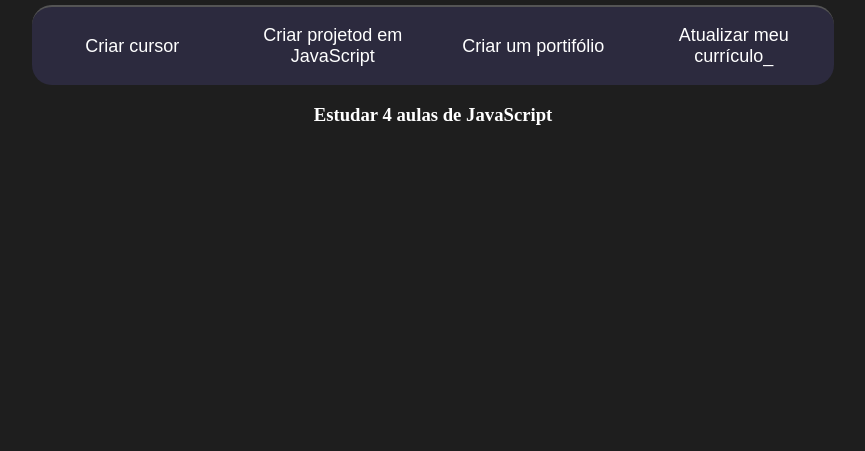
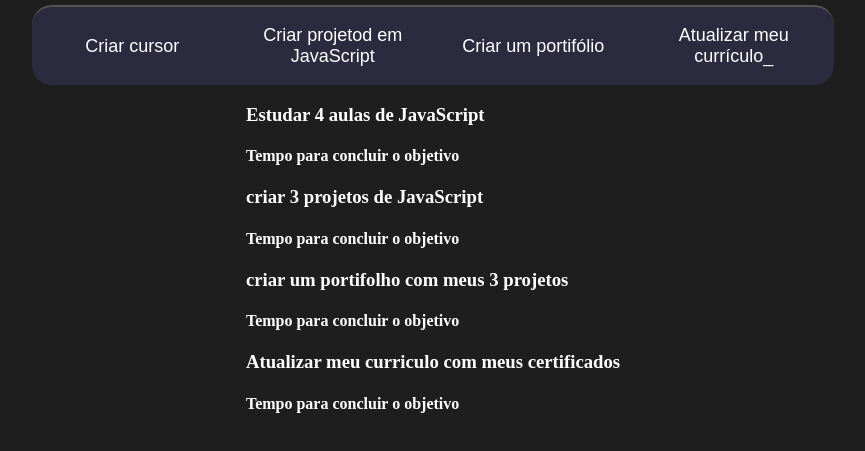
Before and after one commit to Beabenhossi/3F_2024--Benhossi, a plain HTML site: page index.html in a window 1280 px wide. Shown: the part 93-544 px from the top of the page, without its empty margins (207-1072 px from the left). Drawn offline with Linux system fonts and the light colour scheme.

Commit message:
AULA 23/05

```diff
--- a/index.html
+++ b/index.html
@@ -19,7 +19,25 @@
         <div class="abas-textos">
             <div class="aba-conteudo">
                 <h3 class="aba-conteudo-titulo-principal">Estudar 4 aulas de JavaScript</h3>
+                <h4 class="aba-conteudo-titulo-secundario">Tempo para concluir o objetivo</h4>
             </div>
+            <div class="abas-textos">
+                <div class="aba-conteudo">
+                    <h3 class="aba-conteudo-titulo-principal">criar 3 projetos de JavaScript</h3>
+                    <h4 class="aba-conteudo-titulo-secundario">Tempo para concluir o objetivo</h4>
+                </div>
+         <div class="abas-textos">
+                    <div class="aba-conteudo">
+                        <h3 class="aba-conteudo-titulo-principal">criar um portifolho com meus 3 projetos</h3>
+                        <h4 class="aba-conteudo-titulo-secundario">Tempo para concluir o objetivo</h4>
+                    </div>
+        <div class="abas-textos">
+                        <div class="aba-conteudo">
+                            <h3 class="aba-conteudo-titulo-principal">Atualizar meu curriculo com meus certificados</h3>
+                            <h4 class="aba-conteudo-titulo-secundario">Tempo para concluir o objetivo</h4>
+                        </div>
+
+
         </div>
     </section>
             <script src="main.js"></script>
```
